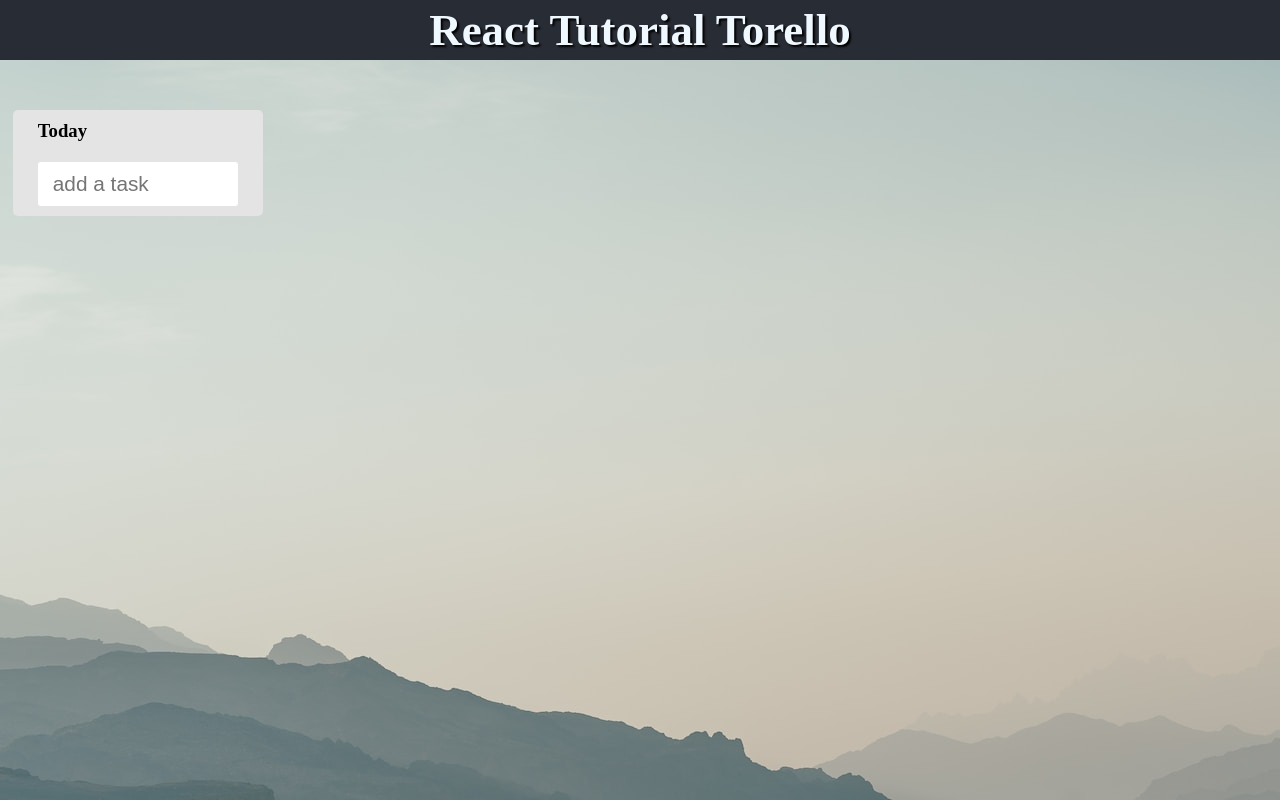
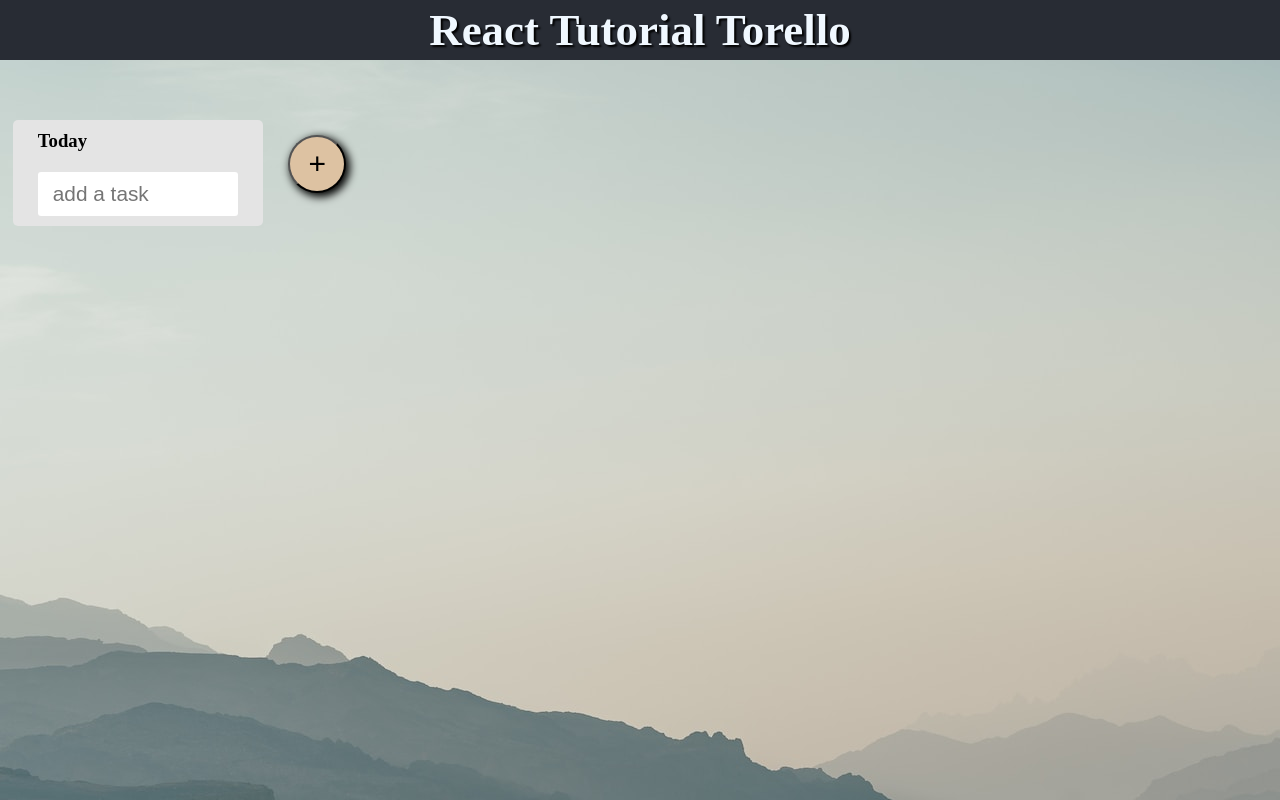
Before and after one commit to gratachu/trello-clone, a React (Create React App) app: page / in a window 1280 px wide. Built offline with nearby package versions, Linux system fonts and the light colour scheme.

Commit message:
Add: style to addTaskCardButton

```diff
--- a/src/comopnents/task/TaskCards.jsx
+++ b/src/comopnents/task/TaskCards.jsx
@@ -4,7 +4,7 @@ import AddTaskCardButton from './button/AddTaskCardButton'
 
 const TaskCards = () => {
   return (
-    <div>
+    <div className='taskCardsArea'>
       <TaskCard />
       <AddTaskCardButton />
     </div>
--- a/src/comopnents/task/button/AddTaskCardButton.jsx
+++ b/src/comopnents/task/button/AddTaskCardButton.jsx
@@ -2,8 +2,8 @@ import React from 'react'
 
 const AddTaskCardButton = () => {
   return (
-    <div>
-
+    <div className='addTaskCardButtonArea'>
+      <button className='addTaskCardButton'>+</button>
     </div>
   )
 }
--- a/src/index.css
+++ b/src/index.css
@@ -76,3 +76,30 @@ header {
   margin-right: 9px;
   border: none;
 }
+
+.taskCardsArea {
+  display: flex;
+  justify-content: flex-start;
+  align-items: flex-start;
+  flex-wrap: wrap;
+}
+
+.addTaskCardButtonArea {
+  margin-left: 1%;
+  margin-top: 25px;
+}
+
+.addTaskCardButton {
+  padding: 10px 18px;
+  border-radius: 9999px;
+  font-size: 30px;
+  background-color: rgb(221, 194, 162);
+  box-shadow: 3px 3px 8px 1px black;
+  cursor: pointer;
+  transition: all 0.3s;
+}
+
+.addTaskCardButton:hover {
+  box-shadow: none;
+  transform: translate(3px, 3px);
+}
```
